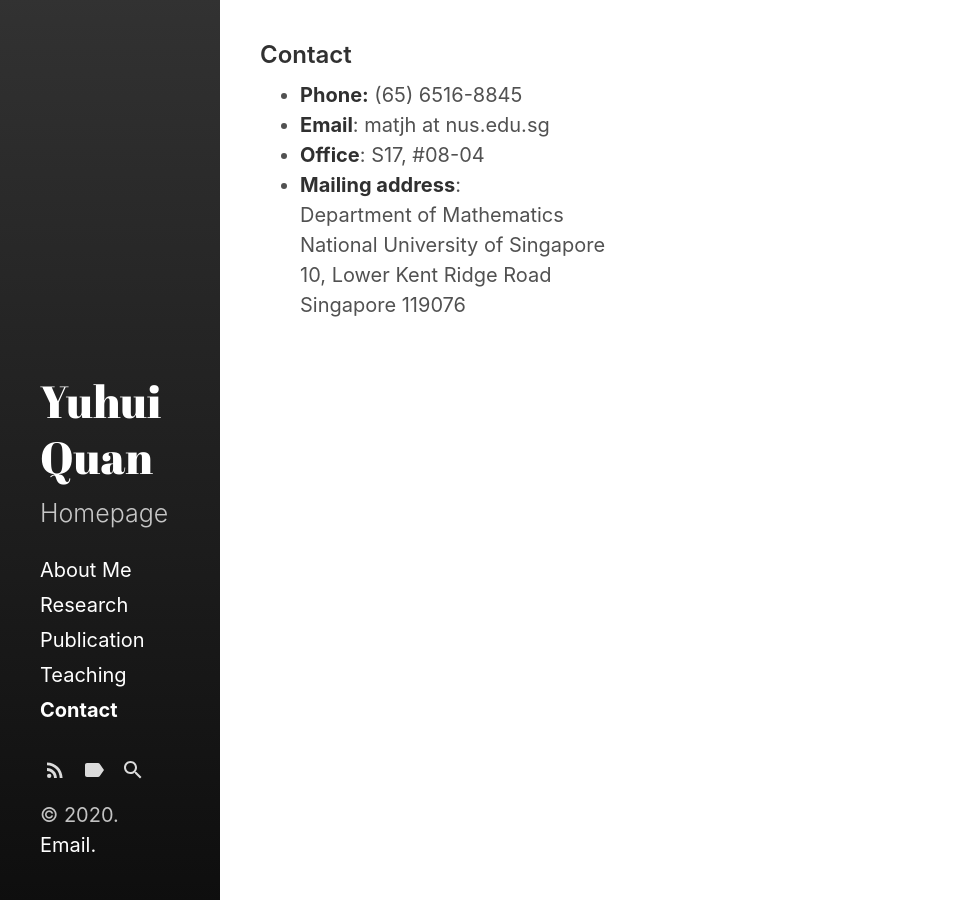
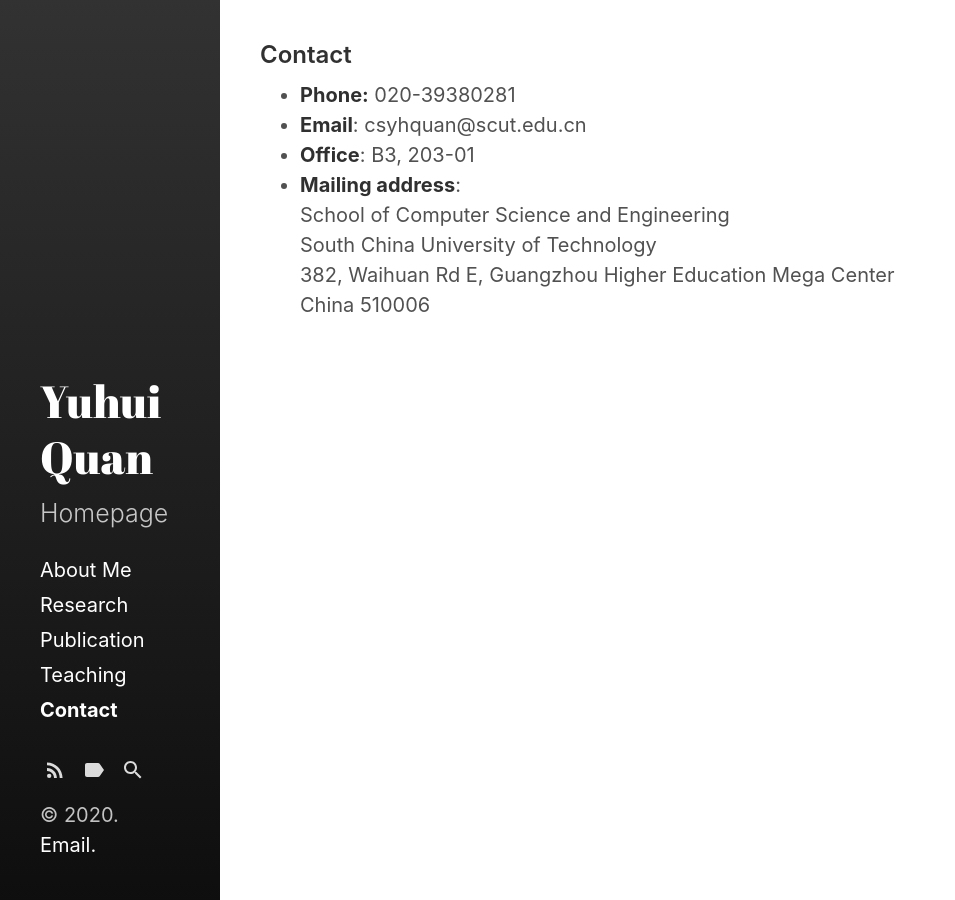
Before and after one commit to Dofboom/Dofboom.github.io, a Jekyll site: the page built from category/e_contact.md, in a window 1280 px wide. Shown: the whole page, without its empty margins (0-955 px from the left). Built offline with Jekyll 4.4.1, drawn with Linux system fonts in a browser that asks for light colours.

Commit message:
Update e_contact.md

```diff
--- a/category/e_contact.md
+++ b/category/e_contact.md
@@ -3,12 +3,12 @@ layout: category
 title: Contact
 ---
 <ul>
-<li><strong>Phone:</strong>  (65) 6516-8845</li>
-<li><strong>Email</strong>: matjh at nus.edu.sg</li>
-<li><strong>Office</strong>: S17, #08-04</li>
+<li><strong>Phone:</strong> 020-39380281</li>
+<li><strong>Email</strong>: csyhquan@scut.edu.cn</li>
+<li><strong>Office</strong>: B3, 203-01</li>
 <li><strong>Mailing address</strong>:<br />
-Department of Mathematics<br />
-National University of Singapore<br />
-10, Lower Kent Ridge Road<br />
-Singapore 119076 <div class="agm_google_maps" id="map-aacd55a8b8b7c452062649be5010e750"></div><script type="text/javascript">_agmMaps.push({selector: "#map-aacd55a8b8b7c452062649be5010e750", data: {"markers":[{"title":"10 Lower Kent Ridge Rd, Singapore 119076","body":"","icon":"https:\/\/blog.nus.edu.sg\/matjh\/wp-content\/plugins\/wpmu_dev_maps_plugin\/\/img\/system\/marker.png","position":["1.2977612","103.7805644"]}],"defaults":{"height":300,"width":300,"map_type":"ROADMAP","image_size":"small","image_limit":10,"map_alignment":"left","zoom":1,"units":"METRIC","map_api_key":"AIzaSyCZ9FZ0uKHIyalLPba2j-ddU9WerOrGGTE","snapping":0,"directions_snapping":1},"post_ids":[],"id":"4","title":"Math, NUS","height":"250","width":"450","zoom":"17","map_type":"ROADMAP","map_alignment":"left","show_map":1,"show_posts":0,"show_markers":0,"show_images":0,"image_size":null,"image_limit":0,"street_view":"0","street_view_pos":"0","street_view_pov":"0"}});</script></li>
+School of Computer Science and Engineering<br />
+South China University of Technology<br />
+382, Waihuan Rd E, Guangzhou Higher Education Mega Center<br />
+China 510006 <div class="agm_google_maps" id="map-aacd55a8b8b7c452062649be5010e750"></div><script type="text/javascript">_agmMaps.push({selector: "#map-aacd55a8b8b7c452062649be5010e750", data: {"markers":[{"title":"10 Lower Kent Ridge Rd, Singapore 119076","body":"","icon":"https:\/\/blog.nus.edu.sg\/matjh\/wp-content\/plugins\/wpmu_dev_maps_plugin\/\/img\/system\/marker.png","position":["1.2977612","103.7805644"]}],"defaults":{"height":300,"width":300,"map_type":"ROADMAP","image_size":"small","image_limit":10,"map_alignment":"left","zoom":1,"units":"METRIC","map_api_key":"AIzaSyCZ9FZ0uKHIyalLPba2j-ddU9WerOrGGTE","snapping":0,"directions_snapping":1},"post_ids":[],"id":"4","title":"Math, NUS","height":"250","width":"450","zoom":"17","map_type":"ROADMAP","map_alignment":"left","show_map":1,"show_posts":0,"show_markers":0,"show_images":0,"image_size":null,"image_limit":0,"street_view":"0","street_view_pos":"0","street_view_pov":"0"}});</script></li>
 </ul>
```
